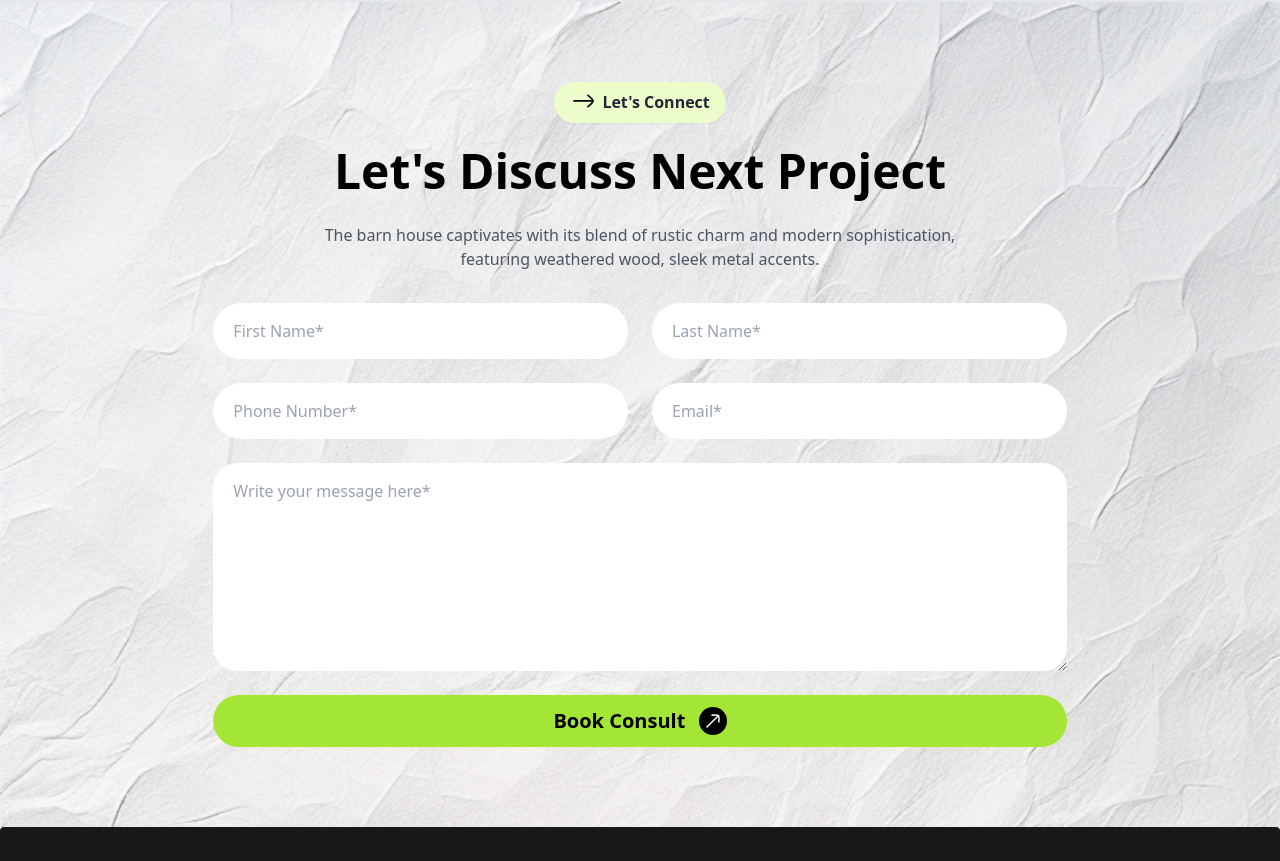
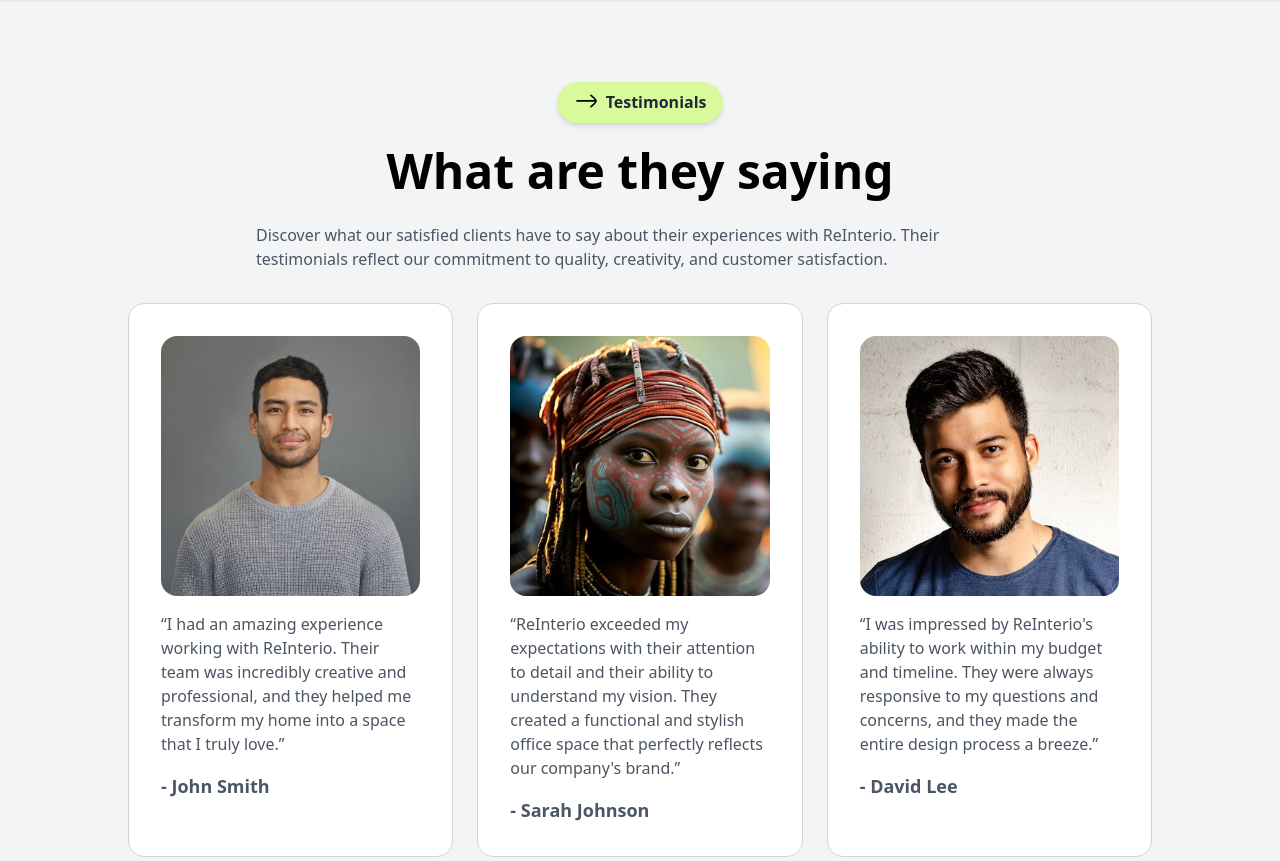
Before and after one commit to SIAM-TheLegend/jm-3, a plain HTML site: page index.html in a window 1280 px wide. Shown: the part 3874-4735 px from the top of the page. Drawn offline with nearby package versions, Linux system fonts and the light colour scheme.

Commit message:
What are they saying section added with responsive done

```diff
--- a/index.html
+++ b/index.html
@@ -292,6 +292,38 @@
         </div>
       </section>
 
+      <!-- What are they saying -->
+      <section class="py-20 bg-gray-100">
+        <button class="md:w-auto mb-6 block mx-auto px-4 py-2 text-gray-800 text-md font-semibold bg-lime-200 shadow-md rounded-full">
+          <svg class="rotate-45 -mt-1 inline rounded-full" xmlns="http://www.w3.org/2000/svg" viewBox="0 0 24 24" width="28" height="28" color="black" fill="none">
+            <path d="M17 7L6 18" stroke="currentColor" stroke-width="1.5" stroke-linecap="round" />
+            <path d="M11 6.13151C11 6.13151 16.6335 5.65662 17.4885 6.51153C18.3434 7.36645 17.8684 13 17.8684 13" stroke="currentColor" stroke-width="1.5" stroke-linecap="round" stroke-linejoin="round" />
+          </svg>
+          Testimonials
+        </button>
+        <h2 class="text-3xl md:text-5xl text-center text-black font-bold -mb-1">What are they saying</h2>
+        <p class="my-8 w-5/6 md:w-3/5 mx-auto">Discover what our satisfied clients have to say about their experiences with ReInterio. Their testimonials reflect our commitment to quality, creativity, and customer satisfaction.</p>
+        <div class="grid gap-6 grid-cols-1 w-11/12 md:w-4/5 mx-auto">
+          <div class="grid grid-cols-1 gap-6 md:grid-cols-3">
+            <div class="border w-full border-gray-300 bg-white rounded-2xl p-8">
+              <img class="mx-auto mb-4 rounded-2xl" src="images/person1.jpg" />
+              <p>“I had an amazing experience working with ReInterio. Their team was incredibly creative and professional, and they helped me transform my home into a space that I truly love.”</p>
+              <h4 class="text-lg font-bold mt-4">- John Smith</h4>
+            </div>
+            <div class="border w-full border-gray-300 bg-white rounded-2xl p-8">
+              <img class="mx-auto mb-4 rounded-2xl" src="images/person2.jpg" />
+              <p>“ReInterio exceeded my expectations with their attention to detail and their ability to understand my vision. They created a functional and stylish office space that perfectly reflects our company's brand.”</p>
+              <h4 class="text-lg font-bold mt-4">- Sarah Johnson</h4>
+            </div>
+            <div class="border w-full border-gray-300 bg-white rounded-2xl p-8">
+              <img class="mx-auto mb-4 rounded-2xl" src="images/person3.jpeg" />
+              <p>“I was impressed by ReInterio's ability to work within my budget and timeline. They were always responsive to my questions and concerns, and they made the entire design process a breeze.”</p>
+              <h4 class="text-lg font-bold mt-4">- David Lee</h4>
+            </div>
+          </div>
+        </div>
+      </section>
+
       <!-- Contact on Email -->
       <section class="py-20 bg-[url('images/bg.jpg')] bg-cover">
         <button class="md:w-auto mb-6 block mx-auto px-4 py-2 text-gray-800 text-md font-semibold bg-lime-100 shadow-sm rounded-full">
```
Also changed, not shown: images/person1.jpg (added), images/person2.jpg (added), images/person3.jpeg (added).
